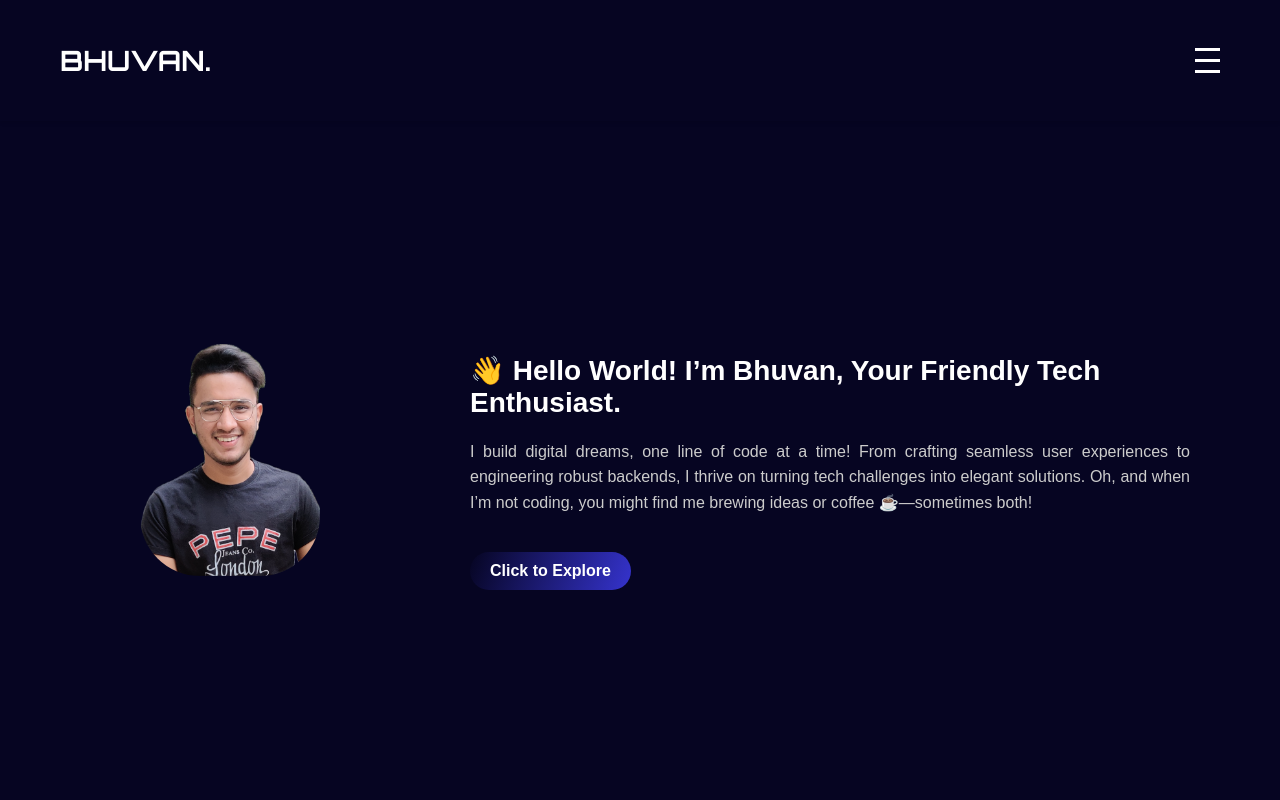
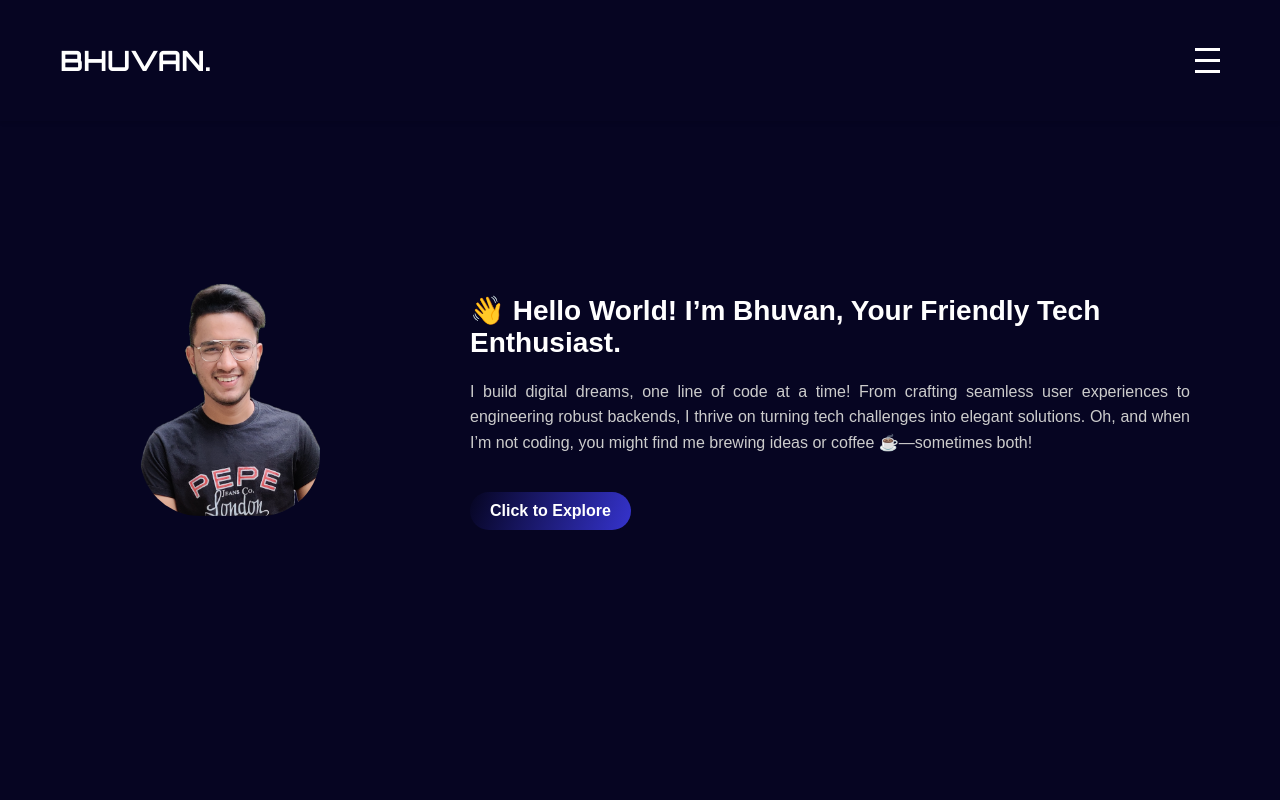
Before and after one commit to BhuvanDamodar/bhuvan-portfolio, a React (Create React App) app: page / in a window 1280 px wide. Shown: the top 800 px of the page. Built offline with nearby package versions, Linux system fonts and the light colour scheme; no server answers.

Commit message:
fix(code): description and photo aligned to centre

```diff
--- a/src/components/styles/Home.css
+++ b/src/components/styles/Home.css
@@ -4,7 +4,7 @@
   align-items: center;
   justify-content: flex-start; /* Align items to the left */
   height: 100vh; /* Full viewport height */
-  padding-top: 100px; /* Create gap from the fixed header */
+  /* padding-top: 100px; Create gap from the fixed header */
   padding-left: 50px; /* Adjust padding to shift content from left */
   padding-right: 50px; /* Padding on the right */
   gap: 20px; /* Increased space between image and text */
@@ -112,7 +112,7 @@
   .home-container {
     flex-direction: row;
     height: 100vh; /* Adjust height */
-    padding-top: 120px; /* Reduce padding for smaller screens */
+    /* padding-top: 120px; Reduce padding for smaller screens */
     gap: 60px;
     align-items: center;
   }
```
